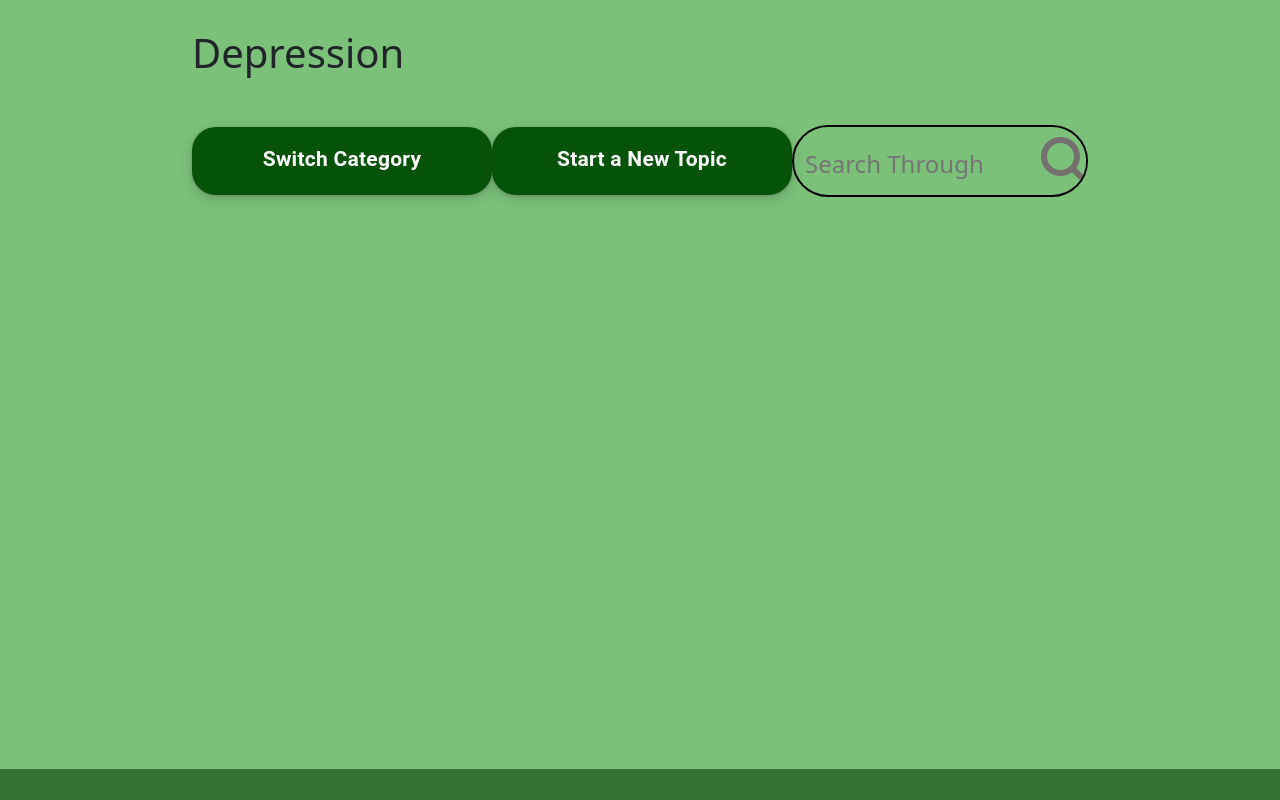
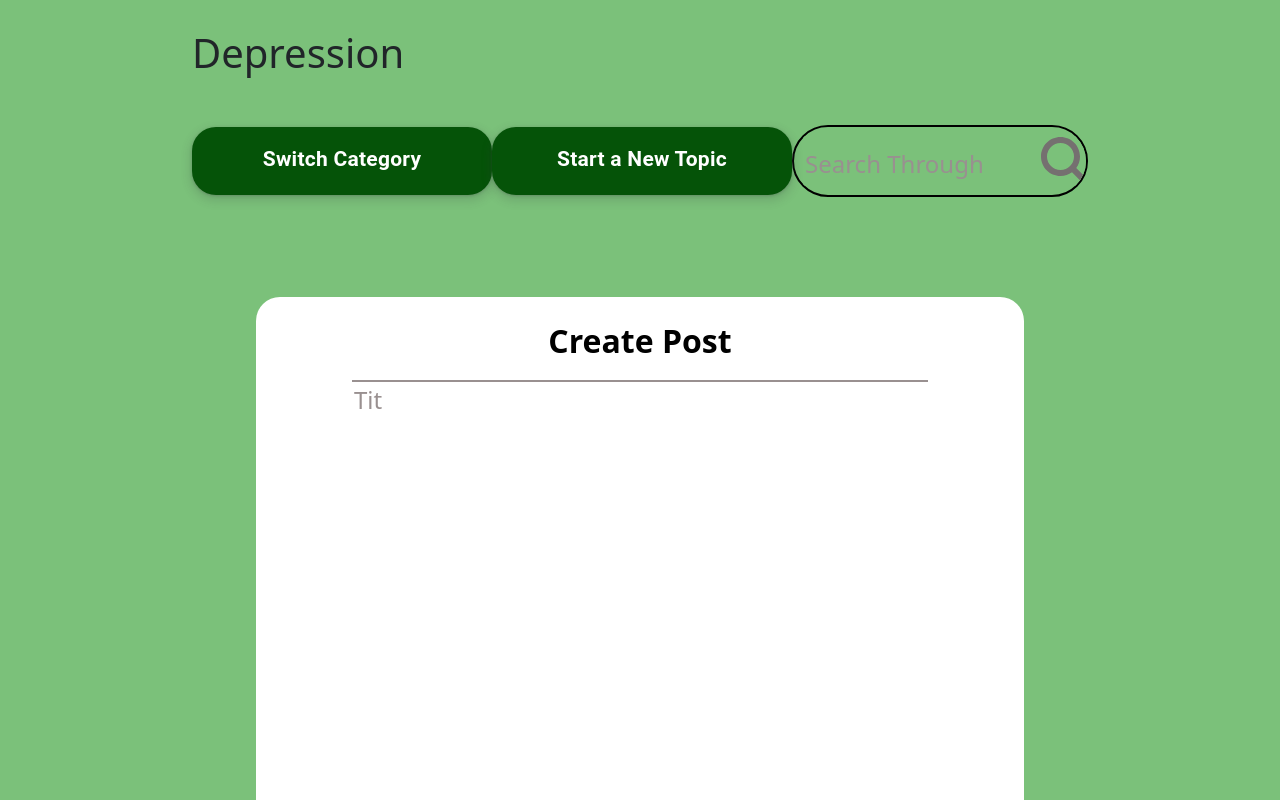
Before and after one commit to TechLabs-Ruhr/clear-your-mind, a React (Create React App) app in the folder clear-your-mind/: page /forum in a window 1280 px wide. Shown: the part 200-1000 px from the top of the page. Built offline with nearby package versions, Linux system fonts and the light colour scheme.

Commit message:
Adding the unfinihed edit post UI

```diff
--- a/clear-your-mind/src/components/Forum/EditPost.js
+++ b/clear-your-mind/src/components/Forum/EditPost.js
@@ -6,8 +6,8 @@ export default function EditPost() {
     <>
         <div id='PostContainer'>
             <div id='elementsContainer'>
-                <h2>Create Post</h2>
-
+                <h2 id='EditorHeader'>Create Post</h2>
+                <input id='Title' placeholder='Title'/>
              </div>
 
         </div>
--- a/clear-your-mind/src/components/Forum/Forum.css
+++ b/clear-your-mind/src/components/Forum/Forum.css
@@ -6,6 +6,7 @@ body {
 }
 .main2 {
   background-color: #7BC17A;
+  min-height: 100vh;
 }
 .forum {
   margin-top: auto;
@@ -22,7 +23,7 @@ body {
 #main {
     margin: 0 auto;
     width: 70%;
-    min-height: 100vh;
+
     padding-top: 60px;
 }
 
@@ -97,6 +98,7 @@ p {
 
 ::placeholder {
   font-size: 24px;
+  color: #999090;
 }
 
 .search__button {
@@ -130,8 +132,32 @@ p {
 
 /* CSS for the edit post  component*/
 
-#postContainer{
+#PostContainer{
+  margin: 0 auto;
   width: 60%;
-  height: 200px;
-  color: white;
+  height: 600px;
+  background-color: white;
+  margin-top: 100px;
+  border-radius: 24px;
+
 }
+
+#elementsContainer {
+  margin: 0 auto;
+  width: 75%;
+}
+
+#EditorHeader {
+  color: black;
+  text-align: center;
+  font-weight: 700;
+  padding-top: 25px;
+  padding-bottom: 20px;
+  border-bottom: 2px solid #999090;
+  width: 100%;
+}
+
+#Title {
+  border: none;
+  width: 2rem;
+}
--- a/clear-your-mind/src/components/Forum/ForumMain.js
+++ b/clear-your-mind/src/components/Forum/ForumMain.js
@@ -3,12 +3,14 @@ import Footer from '../Footer';
 import Header from '../Header';
 import '../Forum/Forum.css';
 import CategoryNavigation from './CategoryNavigation';
+import EditPost from './EditPost';
 
 export default function ForumMain() {
   return ( <>
     <Header isLine={false}/>
     <main className='main2'>
         <CategoryNavigation/>
+        <EditPost/>
     </main>
     <div className='footer'>
     <Footer/>
```
